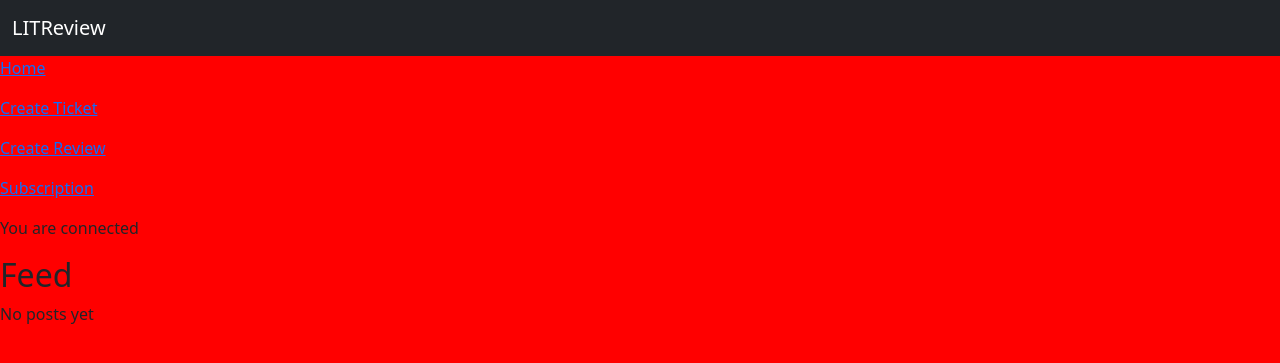
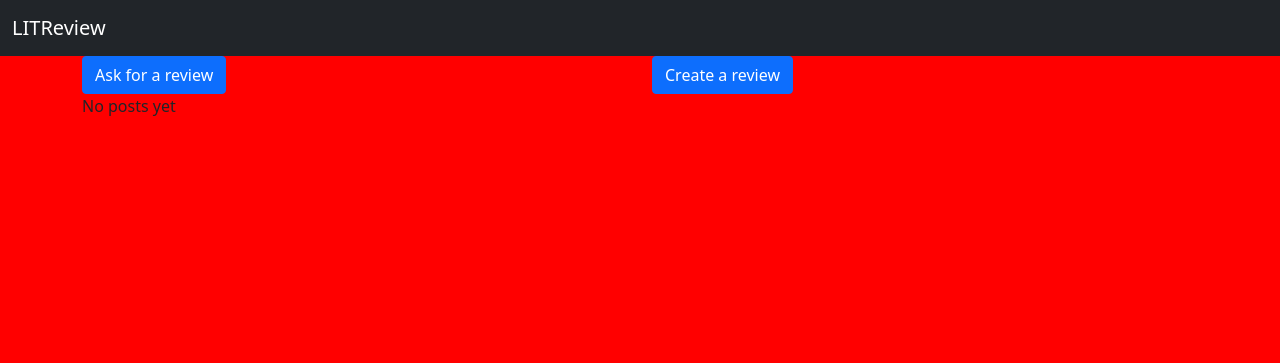
Before and after one commit to AatroXissTV/OC_P9_litreview_django, a Django app: template app/templates/app/feed.html in a window 1280 px wide. Shown: the top 363 px of the page. Run offline with Django 3.2, Linux system fonts and the light colour scheme; the template is opened without the code that fills it, so the values that code supplies are empty.

Commit message:
v.0.2.8 updates on templates

```diff
--- a/app/templates/app/feed.html
+++ b/app/templates/app/feed.html
@@ -1,23 +1,27 @@
 {% extends 'base.html' %}
 
 {% block content %}
-    <p><a href="{% url 'feed' %}">Home</a></p>
-    <p><a href="{% url 'create_ticket' %}">Create Ticket</a></p>
-    <p><a href="{% url 'create_review' %}">Create Review</a></p>
-    <p><a href="{% url 'follow' %}">Subscription</a></p>
-    <p>You are connected</p>
-    <h2>Feed</h2>
-    <div class="grid-container">
-        {% for post in feed %}
+<div class="container">
+    <div class="row">
+        <div class="col-sm">
+            <a href="{% url 'create_ticket' %}" class="btn btn-primary">Ask for a review</a>
+        </div>
+        <div class="col-sm">
+            <a href="{% url 'create_review' %}" class="btn btn-primary">Create a review</a>
+        </div>
+    </div>
+</div>
+
+<div class="container">
+    {% for post in feed %}
         {% if post.content_type == 'TICKET' %}
             {% include './snippets/ticket_snippet.html' %}
         {% elif post.content_type == 'REVIEW' %}
             {% include './snippets/review_snippet.html' %}
         {% endif %}
+    {% empty %}
+    <p>No posts yet</p>
+    {% endfor %}
 
-        {% empty %}
-        <p>No posts yet</p>
-    {% endfor %}
-    </div>
-
+</div>
 {% endblock content %}
```
Also changed, not shown: db.sqlite3.
